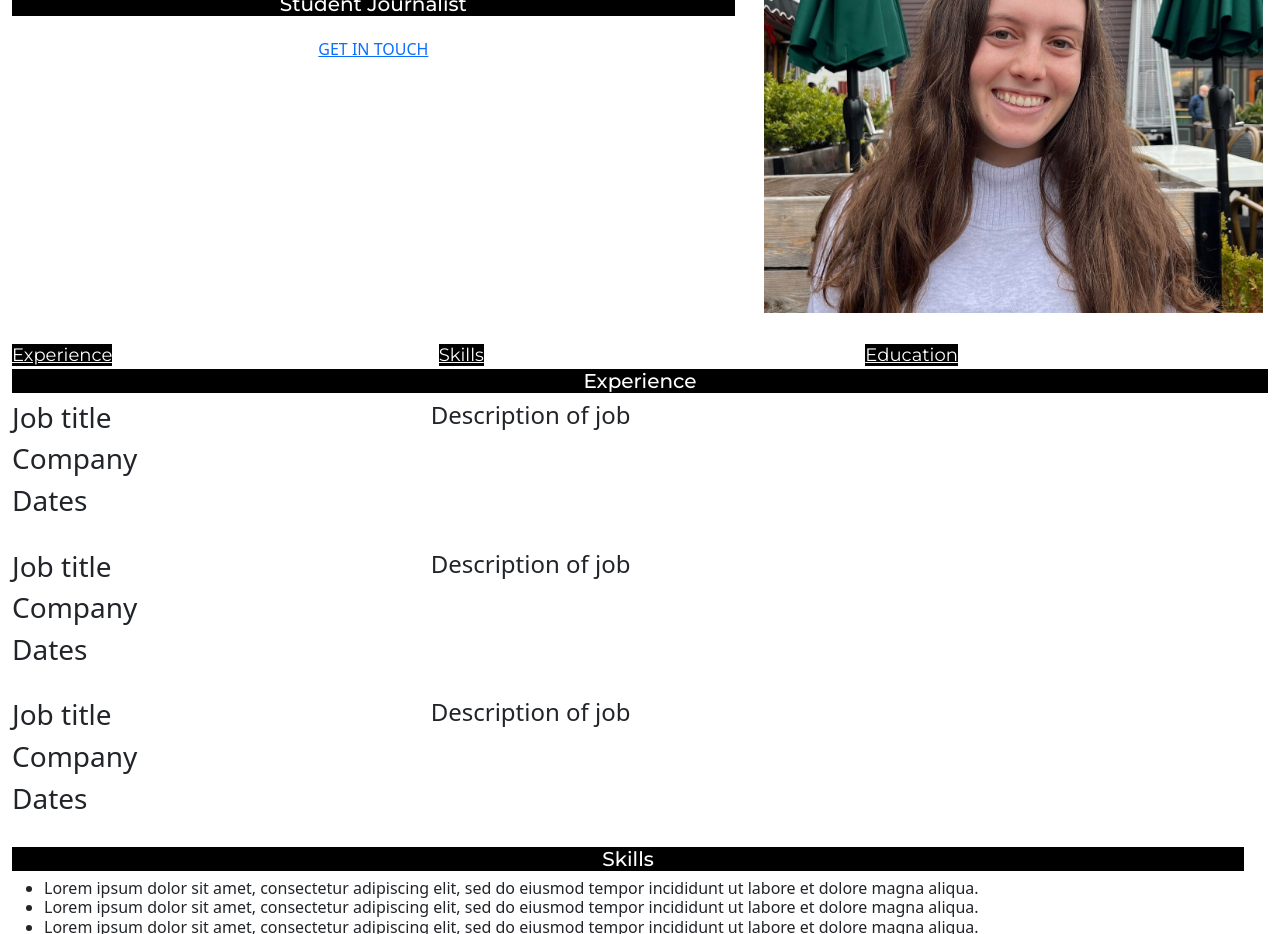
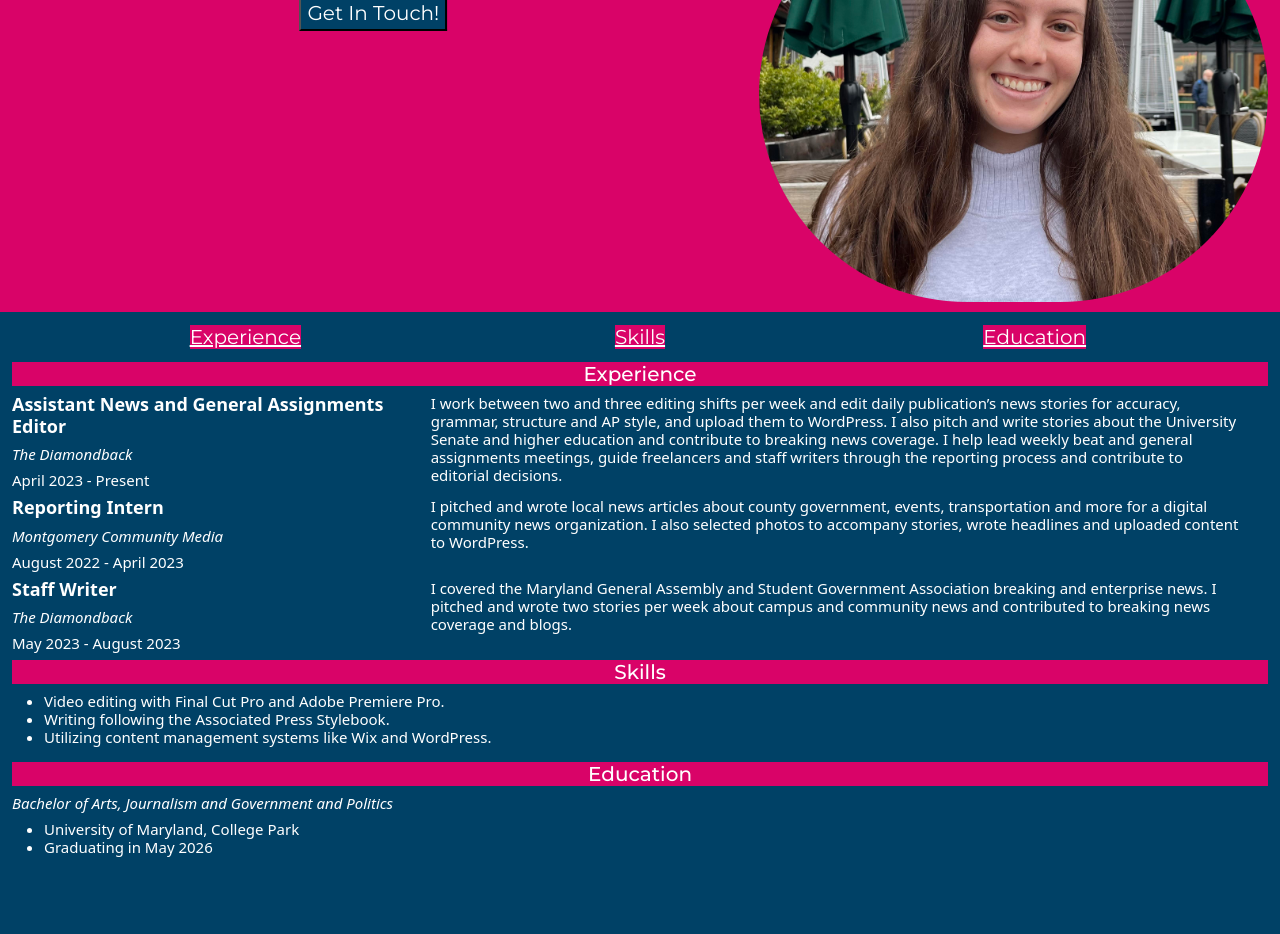
Before and after one commit to mefriedman03/marijke-friedman-jour352, a plain HTML site: page online-portfolio/index.html in a window 1280 px wide. Shown: the part 124-1058 px from the top of the page. After the commit the page ends 996 px from the top, so only its background shows below. Drawn offline with nearby package versions, Linux system fonts and the light colour scheme.

Commit message:
finishing portfolio

```diff
--- a/online-portfolio/index.html
+++ b/online-portfolio/index.html
@@ -1,4 +1,4 @@
-<!DOCTYPE html>
+<!doctype html>
 <html lang="en">
     <head>
         <meta charset="UTF-8" />
@@ -18,37 +18,39 @@
         <link href="style.css" rel="stylesheet" />
     </head>
     <body>
-        <br/>
         <div class="container-fluid">
-            <div class="row">
-                <div class="col-7">
-                    <br />
+            <div class="row" id="topper">
+                <div class="col-sm-7">
                     <br />
                     <h1>Marijke Friedman</h1>
                     <h2>Student Journalist</h2>
                     <div class="container">
                         <div class="center">
-                            <a href="mailto:mefriedman03@gmail.com" class="email-button">GET IN TOUCH</a>
+                            <button id="button">
+                                <a href="mailto:mefriedman03@gmail.com"
+                                    >Get In Touch!</a
+                                >
+                            </button>
                         </div>
                     </div>
                 </div>
-                <div class="col-5">
+                <div class="col-sm-5">
                     <img
                         src="Marijke_Friedman_Headshot.jpg"
-                        alt="Marijke Friedman Headshot" />
+                        alt="Marijke Friedman Headshot"
+                        class="mx-auto d-block" />
                 </div>
             </div>
         </div>
-        <br />
         <div class="container-fluid" id="nav">
             <div class="row">
-                <div class="col-4">
+                <div class="col-sm-4 green">
                     <a href="#experience">Experience</a>
                 </div>
-                <div class="col-4">
+                <div class="col-sm-4 green">
                     <a href="#skills">Skills</a>
                 </div>
-                <div class="col-4">
+                <div class="col-sm-4 green">
                     <a href="#education">Education</a>
                 </div>
             </div>
@@ -60,39 +62,61 @@
                     <a name="experience"></a>
                     <h2 id="experience">Experience</h2>
                 </div>
+
                 <div class="row">
-                    <div class="col-4">
-                        <h3>Job title</h3>
-                        <h3>Company</h3>
-                        <h3>Dates</h3>
-                        <br />
+                    <div class="col-sm-4">
+                        <h3>Assistant News and General Assignments Editor</h3>
+                        <h5>The Diamondback</h5>
+                        <h4>April 2023 - Present</h4>
                     </div>
-                    <div class="col-8">
-                        <h4>Description of job</h4>
+                    <div class="col-sm-8">
+                        <h4>
+                            I work between two and three editing shifts per week
+                            and edit daily publication’s news stories for
+                            accuracy, grammar, structure and AP style, and
+                            upload them to WordPress. I also pitch and write
+                            stories about the University Senate and higher
+                            education and contribute to breaking news coverage.
+                            I help lead weekly beat and general assignments
+                            meetings, guide freelancers and staff writers
+                            through the reporting process and contribute to
+                            editorial decisions.
+                        </h4>
                     </div>
                 </div>
 
                 <div class="row">
-                    <div class="col-4">
-                        <h3>Job title</h3>
-                        <h3>Company</h3>
-                        <h3>Dates</h3>
-                        <br />
+                    <div class="col-sm-4">
+                        <h3>Reporting Intern</h3>
+                        <h5>Montgomery Community Media</h5>
+                        <h4>August 2022 - April 2023</h4>
                     </div>
-                    <div class="col-8">
-                        <h4>Description of job</h4>
+                    <div class="col-sm-8">
+                        <h4>
+                            I pitched and wrote local news articles about county
+                            government, events, transportation and more for a
+                            digital community news organization. I also selected
+                            photos to accompany stories, wrote headlines and
+                            uploaded content to WordPress.
+                        </h4>
                     </div>
                 </div>
 
                 <div class="row">
-                    <div class="col-4">
-                        <h3>Job title</h3>
-                        <h3>Company</h3>
-                        <h3>Dates</h3>
-                        <br />
+                    <div class="col-sm-4">
+                        <h3>Staff Writer</h3>
+                        <h5>The Diamondback</h5>
+                        <h4>May 2023 - August 2023</h4>
                     </div>
-                    <div class="col-8">
-                        <h4>Description of job</h4>
+                    <div class="col-sm-8">
+                        <h4>
+                            I covered the Maryland General Assembly and Student
+                            Government Association breaking and enterprise news.
+                            I pitched and wrote two stories per week about
+                            campus and community news and contributed to
+                            breaking news coverage and blogs.
+                        </h4>
+                    </div>
                 </div>
             </div>
 
@@ -103,24 +127,16 @@
                     <h6>
                         <ul>
                             <li>
-                                    Lorem ipsum dolor sit amet, consectetur
-                                    adipiscing elit, sed do eiusmod tempor
-                                    incididunt ut labore et dolore magna aliqua.
+                                Video editing with Final Cut Pro and Adobe
+                                Premiere Pro.
                             </li>
                             <li>
-                                    Lorem ipsum dolor sit amet, consectetur
-                                    adipiscing elit, sed do eiusmod tempor
-                                    incididunt ut labore et dolore magna aliqua.
+                                Writing following the Associated Press
+                                Stylebook.
                             </li>
                             <li>
-                                    Lorem ipsum dolor sit amet, consectetur
-                                    adipiscing elit, sed do eiusmod tempor
-                                    incididunt ut labore et dolore magna aliqua.
-                                </li>
-                                <li>
-                                    Lorem ipsum dolor sit amet, consectetur
-                                    adipiscing elit, sed do eiusmod tempor
-                                    incididunt ut labore et dolore magna aliqua.
+                                Utilizing content management systems like Wix
+                                and WordPress.
                             </li>
                         </ul>
                     </h6>
@@ -132,8 +148,7 @@
                     <a name="education"></a>
                     <h2 id="education">Education</h2>
                     <h5>
-                            Bachelor of Arts, Journalism and Government and
-                            Politics
+                        Bachelor of Arts, Journalism and Government and Politics
                     </h5>
                     <h6>
                         <ul>
@@ -144,6 +159,5 @@
                 </div>
             </div>
         </div>
-        </div>
     </body>
 </html>
--- a/online-portfolio/style.css
+++ b/online-portfolio/style.css
@@ -1,34 +1,75 @@
-img{
-    width:100%;
-    border:solid 5px white;
+/*
+ * Blue = #004166
+ * Pink = #d90368
+*/
+
+@media {
+    img {
+        width: 70%;
+        padding: 10px;
+        border-radius: 500px;
+        align-items: center;
     }
 
-h1{
-    background-color:black;
-    color:white;
-    font-size:30px;
-    text-align:center;
+    body {
+        background-color: #004166;
+    }
+
+    #topper {
+        background-color: #d90368;
+    }
+
+    h1 {
+        background-color: #d90368;
+        color: white;
+        font-size: 45px;
+        text-align: center;
         font-family: "Montserrat", sans-serif;
         font-optical-sizing: auto;
         font-weight: <weight>;
         font-style: normal;
     }
 
-h2{
-    background-color:black;
-    color:white;
-    font-size:20px;
-    text-align:center;
+    h2 {
+        background-color: #d90368;
+        color: white;
+        font-size: 20px;
+        text-align: center;
         font-family: "Montserrat", sans-serif;
         font-optical-sizing: auto;
         font-weight: <weight>;
         font-style: normal;
     }
 
+    h3 {
+        color: white;
+        font-size: 18px;
+        font-weight: 600;
+    }
+
+    h4 {
+        color: white;
+        font-size: 15px;
+        font-weight: 300;
+    }
+
+    h5 {
+        color: white;
+        font-size: 15px;
+        font-style: italic;
+        font-weight: 300;
+    }
+
+    h6 {
+        color: white;
+        font-size: 15px;
+        font-weight: 300;
+    }
     .container {
         height: 50px;
         position: relative;
     }
+
     .center {
         margin: 0;
         position: absolute;
@@ -38,22 +79,48 @@ h2{
         transform: translate(-50%, -50%);
     }
 
-button{background-color:black;
-    color:white;
-    font-size:18px;
-    text-align:center;
+    button {
+        background-color: #004166;
+        color: white;
+        font-size: 20px;
+        text-align: center;
         font-family: "Montserrat", sans-serif;
         font-optical-sizing: auto;
-    font-weight: <bold;
-    font-style: normal;}
+        font-style: normal;
+    }
 
-#nav a{
-    background-color:black;
-    color:white;
-    font-size:18px;
-    text-align:center;
+    #nav {
+        background-color: #004166;
+        padding: 10px 60px 10px 60px;
+        text-align: center;
+    }
+
+    #nav a {
+        background-color: #d90368;
+        color: white;
+        font-size: 20px;
+        text-align: center;
+        align-items: center;
         font-family: "Montserrat", sans-serif;
         font-optical-sizing: auto;
-    font-weight: <bold;
-    font-style: normal;}
+        font-style: bold;
     }
+
+    #button a {
+        color: white;
+        text-decoration: none;
+    }
+}
+
+@media (min-width: 576px) {
+    h1 {
+        font-size: 40px;
+    }
+    img {
+        width: 200px;
+        width: 100%;
+        padding: 0px;
+        margin: 10px 0px 10px 0px;
+        border-radius: 500px;
+    }
+}
```
Also changed, not shown: 1 other file. Lines whose indentation alone changed are shown as unchanged.
